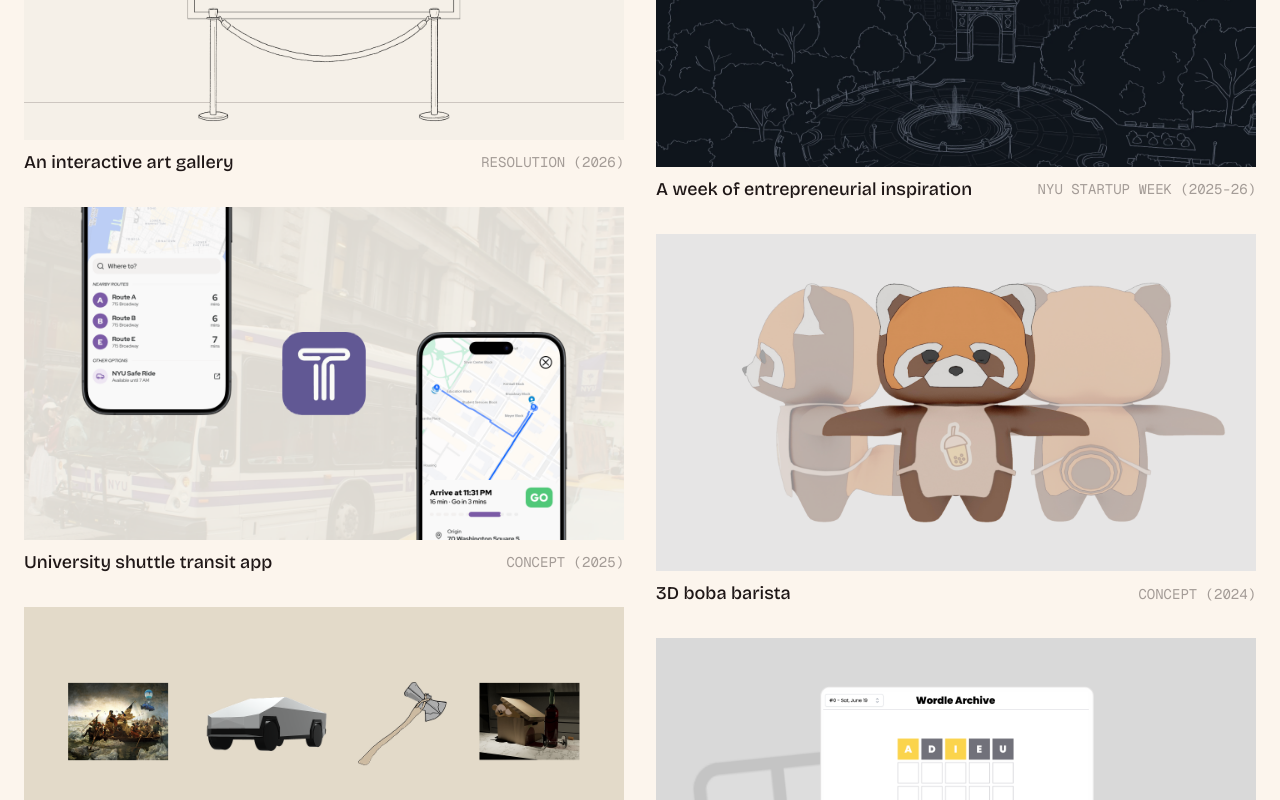
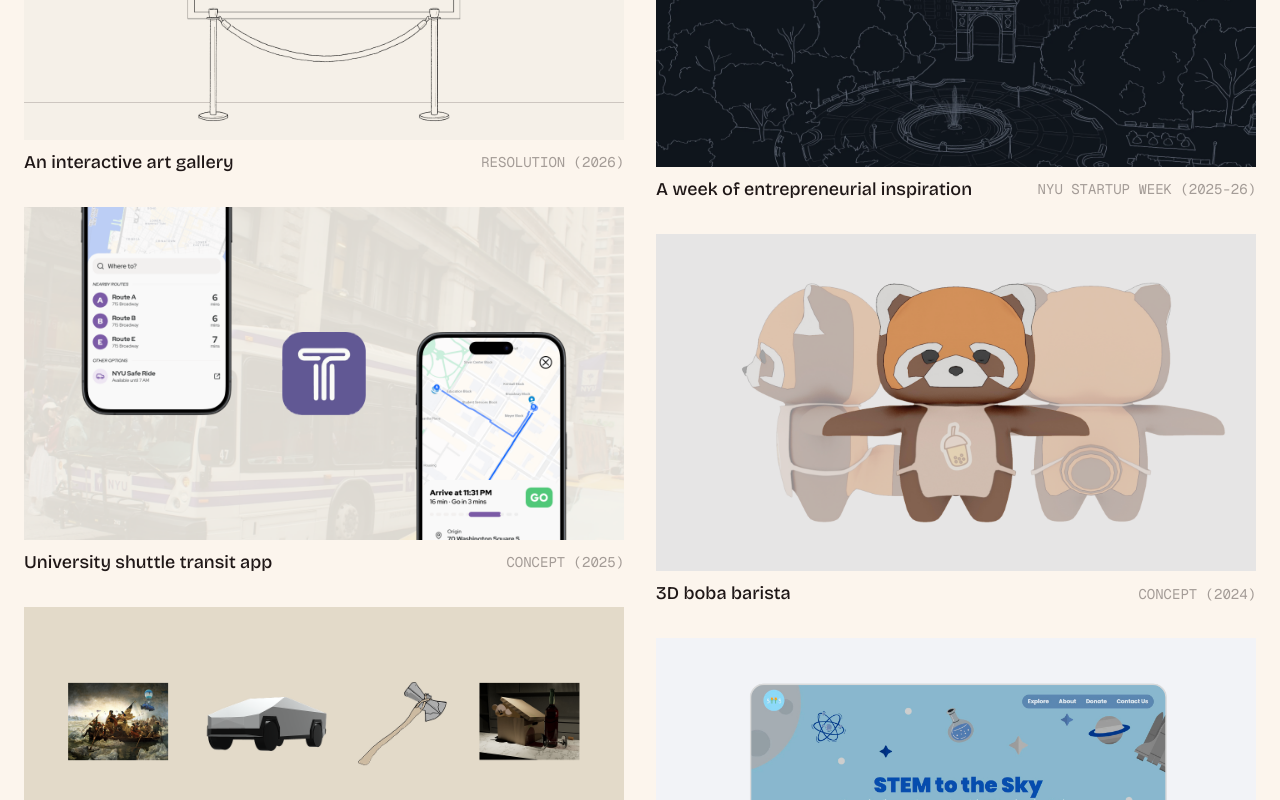
Before and after one commit to linkai101/site, a Next.js app: page / in a window 1280 px wide. Shown: the part 2000-2800 px from the top of the page. Built offline with nearby package versions, Linux system fonts and the light colour scheme; a web font is replaced by a local one.

Commit message:
chore: reorder projects

```diff
--- a/components/landing/portfolio/index.tsx
+++ b/components/landing/portfolio/index.tsx
@@ -46,19 +46,19 @@ const projects = [
     url: "/2023-misc-art-projects",
   },
   {
-    src: "/assets/thumbnails/wordlearchive.png",
-    alt: "Wordle Archive",
-    title: "Wordle game clone",
-    label: "Wordle Archive (2023)",
-    url: "https://wordle.linkaiwu.com",
-    urlIsExternal: true,
-  },
-  {
     src: "/assets/thumbnails/stemtothesky.png",
     alt: "STEM to the Sky's website landing page",
     title: "Showcasing careers in STEM",
     label: "STEM to the Sky (2023)",
     url: "https://stemtothesky.org",
+    urlIsExternal: true,
+  },
+  {
+    src: "/assets/thumbnails/wordlearchive.png",
+    alt: "A screenshot of the Wordle Archive website",
+    title: "Wordle game clone",
+    label: "Wordle Archive (2023)",
+    url: "https://wordle.linkaiwu.com",
     urlIsExternal: true,
   },
   {
```
